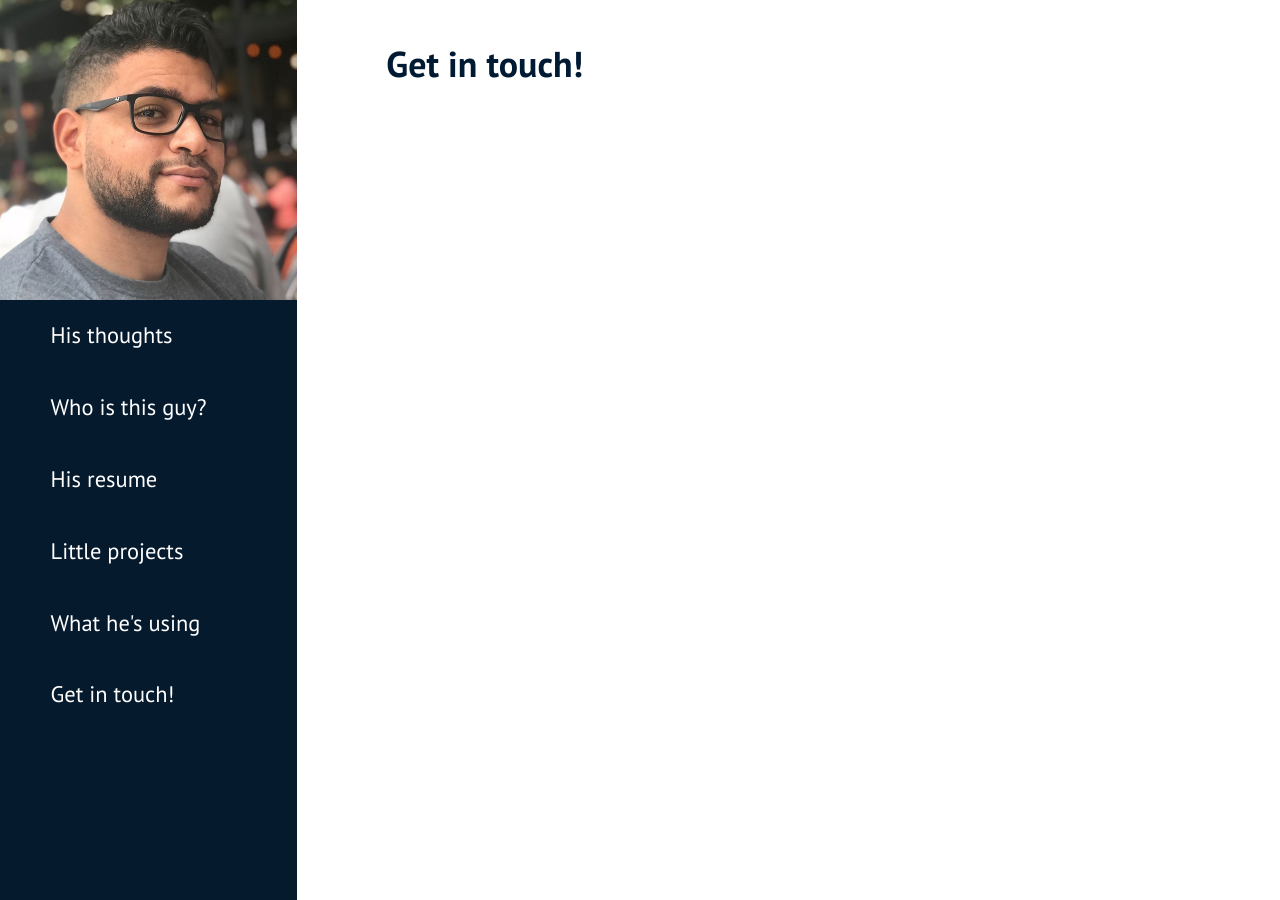
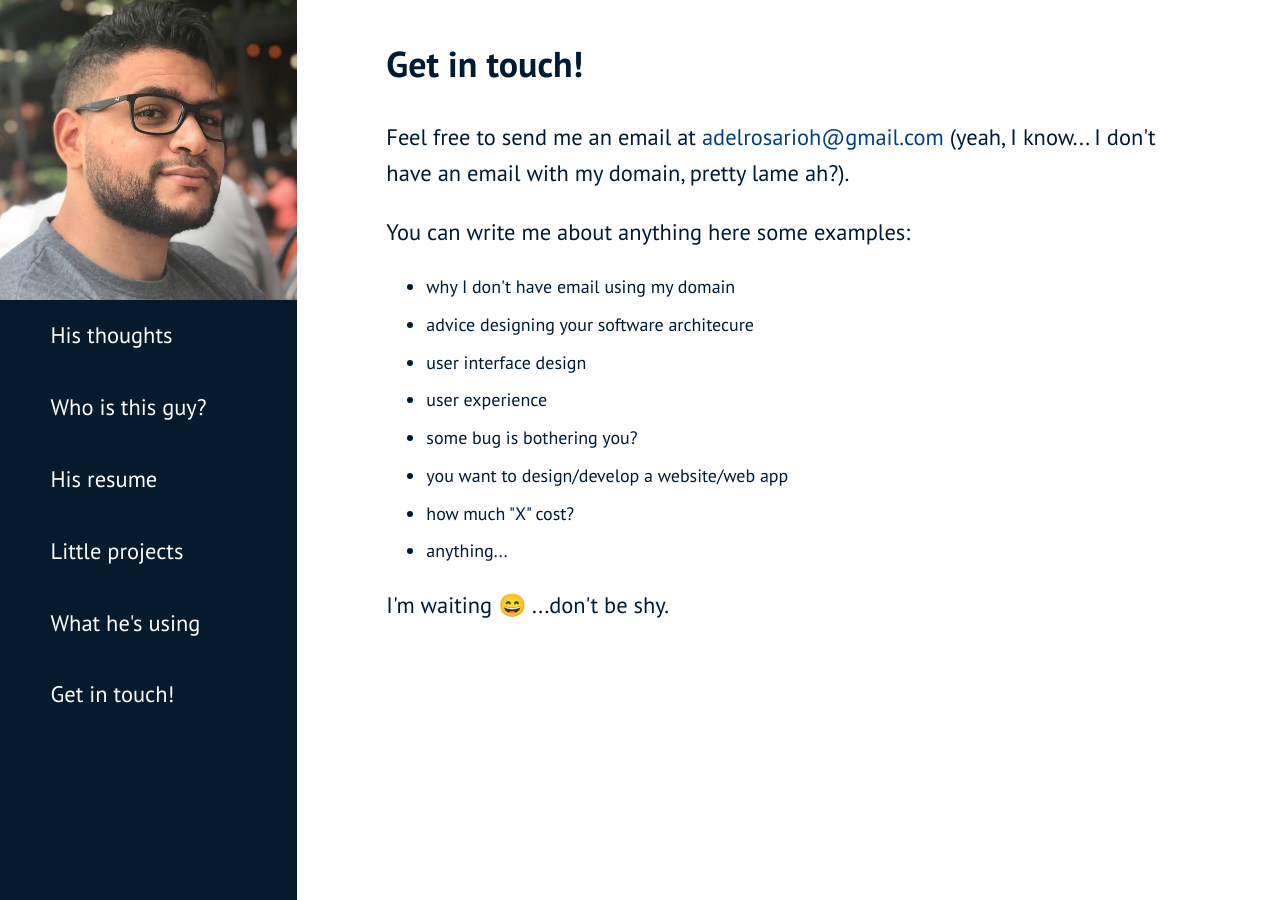
Before and after one commit to ADelRosarioH/adelrosarioh.github.io, a Jekyll site: the page built from contact-him.html, in a window 1280 px wide. Built offline with Jekyll 4.4.1, drawn with Linux system fonts in a browser that asks for light colours; emoji names are drawn with the system emoji font.

Commit message:
contact page text. first draft

```diff
--- a/contact-him.html
+++ b/contact-him.html
@@ -2,3 +2,20 @@
 layout: page
 title: 'Get in touch!'
 ---
+
+<p>
+    Feel free to send me an email at <a href="mailto:adelrosarioh@gmail.com">adelrosarioh@gmail.com</a>
+    (yeah, I know... I don't have an email with my domain, pretty lame ah?).
+</p>
+<p>You can write me about anything here some examples:</p>
+<ul>
+    <li>why I don't have email using my domain</li>
+    <li>advice designing your software architecure</li>
+    <li>user interface design</li>
+    <li>user experience</li>
+    <li>some bug is bothering you?</li>
+    <li>you want to design/develop a website/web app</li>
+    <li>how much "X" cost?</li>
+    <li>anything...
+</ul>
+<p>I'm waiting :smile: ...don't be shy.</p>
```
